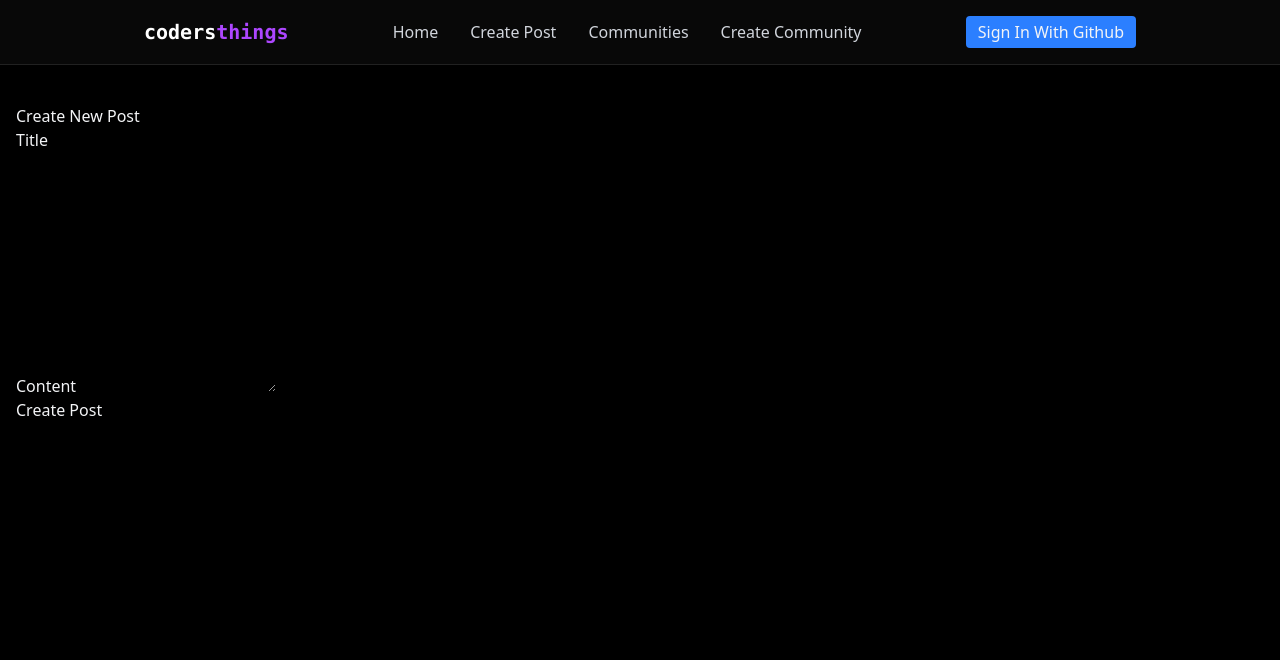
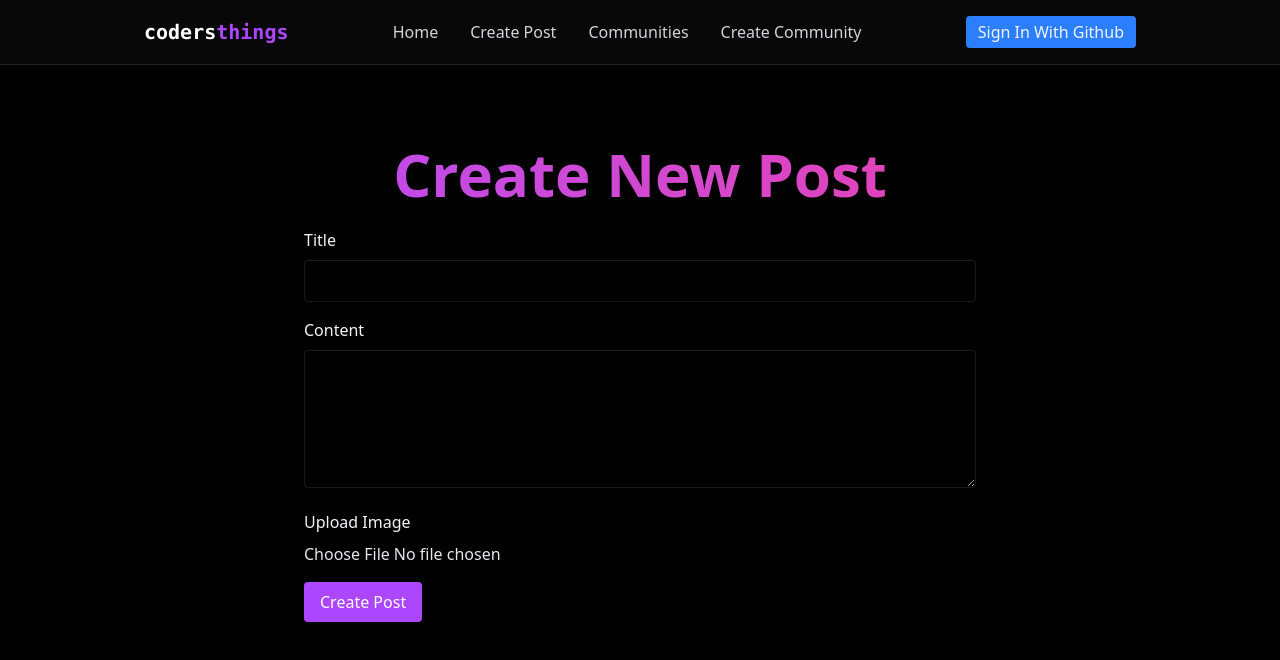
Before and after one commit to Anandhu4456/socialThings, a React (Vite) app in the folder vite-project/: page /create in a window 1280 px wide. Shown: the top 660 px of the page. Built offline with nearby package versions, Linux system fonts and the light colour scheme.

Commit message:
Added create post functionality with file upload

```diff
--- a/vite-project/src/components/CreatePost.tsx
+++ b/vite-project/src/components/CreatePost.tsx
@@ -1,26 +1,71 @@
-import { useState } from "react"
+import { ChangeEvent, useState } from "react"
+import { useMutation } from "@tanstack/react-query";
+import { supabase } from "../supabase-client";
+
+interface PostInput {
+    title: string
+    content: string
+}
+
+const createPost = async (post: PostInput, imageFile: File) => {
+
+    const filePath = `${post.title}-${Date.now()}-${imageFile.name}`
+
+    const {error: uploadError} = await supabase.storage.from("post-images").upload(filePath, imageFile)
+
+    if (uploadError) throw new Error(uploadError.message)
+
+    const {data: publicURLData} = supabase.storage.from("post-images").getPublicUrl(filePath)
+
+    const {data, error} = await supabase.from("posts").insert({...post, image_url:publicURLData.publicUrl});
+
+    if (error) throw new Error(error.message)
+
+    return data;
+}
 
 export const CreatePost = () => {
 
     const [title, setTitle] = useState<string>("");
     const [content, setContent] = useState<string>("");
+    const [selectedFile, setSelectedFile] = useState<File | null>(null);
+
+    const {mutate, isPending, isError} = useMutation({mutationFn: (data: {post: PostInput, imageFile: File}) => {
+        return createPost(data.post, data.imageFile)}})
 
     const handleSubmit = (event: React.FormEvent) => {
         event.preventDefault()
+        if (!selectedFile) return;
+        mutate({post: {title, content}, imageFile: selectedFile})
+
+    }
+
+    const handleFileChange = (e: ChangeEvent<HTMLInputElement>) => {
+        if (e.target.files && e.target.files[0]) {
+            setSelectedFile(e.target.files[0])
+        }
     }
 
     return (
-        <form >
+        <form onSubmit={handleSubmit} className="max-w-2xl mx-auto space-y-4">
 
         <div>
-            <label >Title</label>
-            <input type="text" id="title" required onChange={(event) => setTitle(event.target.value)} />
+            <label htmlFor="title" className="block mb-2 font-medium">Title</label>
+            <input type="text" id="title" className="w-full border border-white/10 bg-transparent p-2 rounded" required onChange={(event) => setTitle(event.target.value)} />
         </div>
         <div>
-            <label > Content</label>
-            <textarea id="content" required rows={10} onChange={(event) => setContent(event.target.value)}/>
+            <label htmlFor="content" className="block mb-2 font-medium"> Content</label>
+            <textarea id="content" className="w-full border border-white/10 bg-transparent p-2 rounded"  required rows={5} onChange={(event) => setContent(event.target.value)}/>
         </div>
-        <button type="submit"> Create Post</button>
+        <div>
+            <label htmlFor="image" className="block mb-2 font-meduim"> Upload Image</label>
+            <input type="file" id="image" accept="image/*" className="w-full text-gray-200 " required onChange={handleFileChange}/>
+        </div>
+        <button type="submit" className="bg-purple-500 text-white px-4 py-2 rounded cursor-pointer">
+             {isPending ? "Creating...": "Create Post"}
+             </button>
+
+        {isError && <p className="text-red-500">Error creating post.</p>}
         </form>
     )
 }
--- a/vite-project/src/pages/CreatePostPage.tsx
+++ b/vite-project/src/pages/CreatePostPage.tsx
@@ -1,8 +1,9 @@
 import { CreatePost } from "../components/CreatePost"
 
 export const CreatePostPage = () => {
-    return (<div>
-        <h2> Create New Post</h2>
+    return (
+    <div className="pt-10">
+        <h2 className="text-6xl font-bold mb-6 text-center bg-gradient-to-r from-purple-500 to-pink-500 bg-clip-text text-transparent"> Create New Post</h2>
         <CreatePost />
     </div>
     )
--- a/vite-project/src/pages/Home.tsx
+++ b/vite-project/src/pages/Home.tsx
@@ -1,5 +1,13 @@
 
 
 export const Home = () =>{
-    return <div>Home</div>
+    return (
+
+     <div>
+        <h2>Recent Posts</h2>
+        <div>
+            <PostList />
+        </div>
+    </div>
+    )
 }
```
